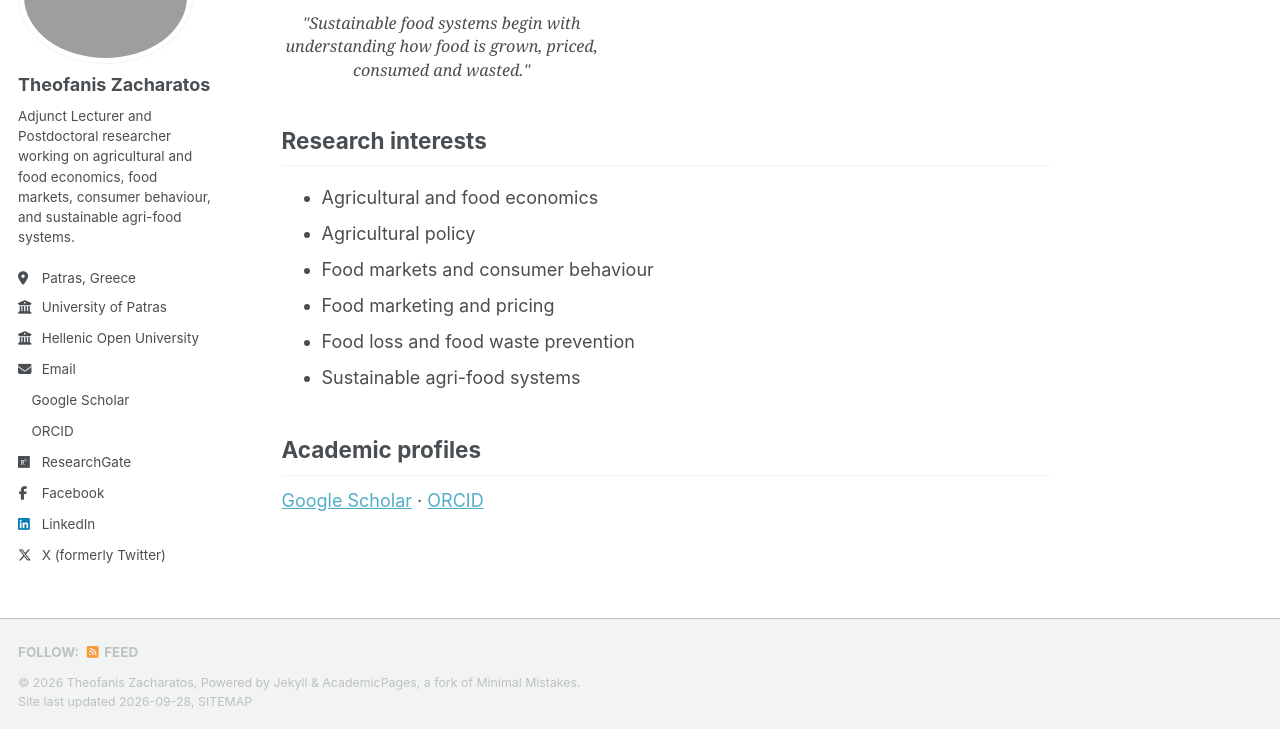
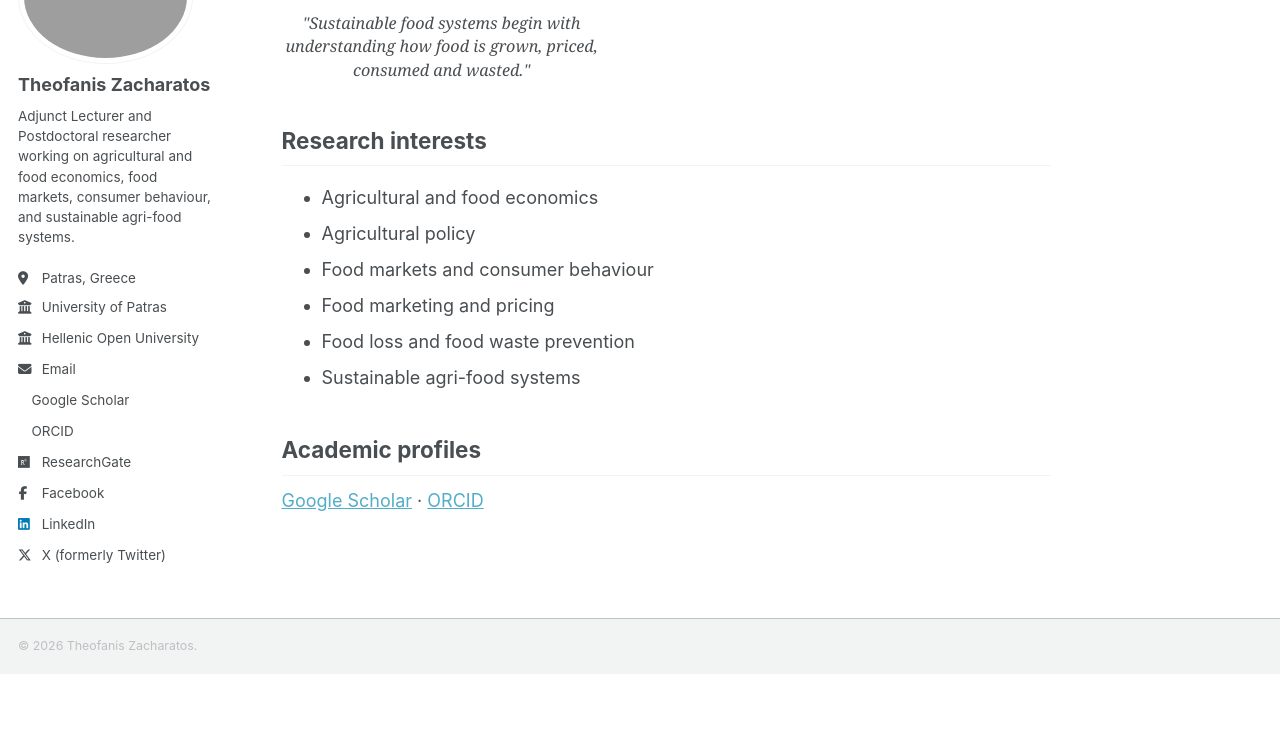
Before and after one commit to TheofanisZacharatos/theofaniszacharatos.github.io, a Jekyll site: the page built from _pages/about.md, in a window 1280 px wide and 900 px high, scrolled down 697 px, cut to the strip 171-900 px from the top of the window. Built offline with Jekyll 4.4.1, drawn with Linux system fonts in a browser that asks for light colours; a style sheet for code colours, icons or effects is not loaded; after the commit the page ends 1542 px from its top, so only the background shows below that.

Commit message:
Update footer.html

```diff
--- a/_includes/footer.html
+++ b/_includes/footer.html
@@ -1,25 +1,3 @@
-{% include base_path %}
-
-{% if site.author.github or site.author.bitbucket or site.atom_feed.hide != true %}
-<div class="page__footer-follow">
-  <ul class="social-icons">
-    {% if site.data.ui-text[site.locale].follow_label %}
-      <li><strong>{{ site.data.ui-text[site.locale].follow_label }}</strong></li>
-    {% endif %}
-    {% if site.author.github %}
-      <li><a href="https://github.com/{{ site.author.github }}"><i class="fab fa-github" aria-hidden="true"></i> GitHub</a></li>
-    {% endif %}
-    {% if site.author.bitbucket %}
-      <li><a href="https://bitbucket.org/{{ site.author.bitbucket }}"><i class="fab fa-bitbucket" aria-hidden="true"></i> Bitbucket</a></li>
-    {% endif %}
-    {% if site.atom_feed.hide != true %}
-    <li><a href="{% if site.atom_feed.path %}{{ site.atom_feed.path }}{% else %}{{ base_path }}/feed.xml{% endif %}"><i class="fa fa-fw fa-rss-square" aria-hidden="true"></i> {{ site.data.ui-text[site.locale].feed_label | default: "Feed" }}</a></li>
-    {% endif %}
-  </ul>
+<div class="page__footer-copyright">
+  &copy; {{ site.time | date: '%Y' }} Theofanis Zacharatos.
 </div>
-{% endif %}
-
-<div class="page__footer-copyright">
-  &copy; {{ site.time | date: '%Y' }} {{ site.name | default: site.title }}, {{ site.data.ui-text[site.locale].powered_by | default: "Powered by" }} <a href="https://jekyllrb.com" rel="nofollow">Jekyll</a> &amp; <a href="https://github.com/academicpages/academicpages.github.io">AcademicPages</a>, a fork of <a href="https://mademistakes.com/work/minimal-mistakes-jekyll-theme/" rel="nofollow">Minimal Mistakes</a>.<br />
-  Site last updated {{ "now" | date: '%Y-%m-%d' }}, <a href="/sitemap/" style="text-transform: uppercase;">{{ site.data.ui-text[site.locale].site_map | default: "Sitemap" }}</a>
-</div>
```
